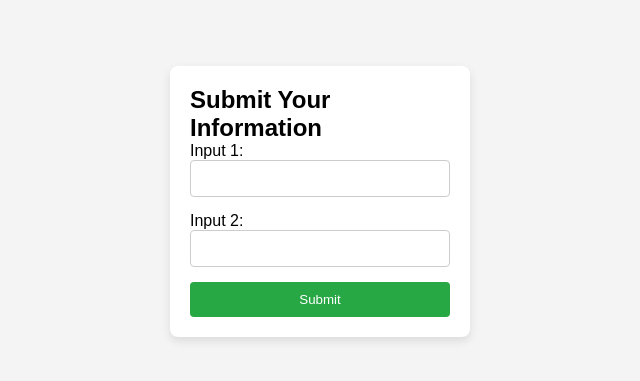
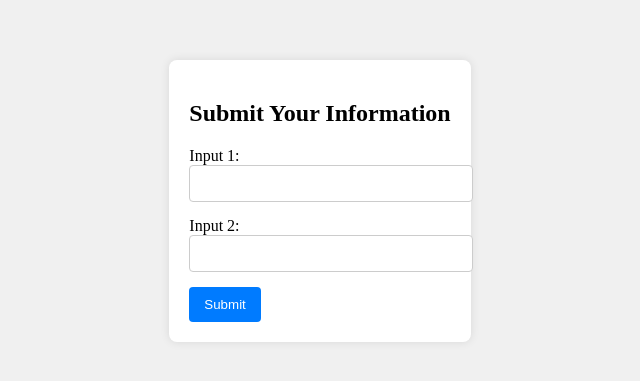
Before and after one commit to gbaresis/gbaresis.github.io, a plain HTML site: page index.html in a window 1280 px wide. Shown: the part 199-580 px from the top of the page, without its empty margins (320-960 px from the left). Drawn offline with Linux system fonts and the light colour scheme.

Commit message:
Update styles.css

```diff
--- a/styles.css
+++ b/styles.css
@@ -1,55 +1,57 @@
-* {
-    box-sizing: border-box; /* Makes width and height include padding and border */
+body {
+    display: flex;
+    justify-content: center;
+    align-items: center;
+    height: 100vh;
+    background-color: #f0f0f0; /* Light grey background */
     margin: 0;
-    padding: 0;
-}
-
-body {
-    font-family: Arial, sans-serif; /* Sets font */
-    background-color: #f4f4f4; /* Light gray background */
-    display: flex; /* Allows for centering */
-    justify-content: center; /* Centers horizontally */
-    align-items: center; /* Centers vertically */
-    height: 100vh; /* Full viewport height */
 }
 
 .container {
     background-color: white; /* White background for the form */
-    padding: 20px; /* Adds padding inside the container */
-    border-radius: 8px; /* Rounds the corners */
-    box-shadow: 0 4px 10px rgba(0, 0, 0, 0.1); /* Adds a shadow effect */
-    width: 300px; /* Fixed width for the form */
+    padding: 20px;
+    border-radius: 8px;
+    box-shadow: 0 0 10px rgba(0, 0, 0, 0.1);
+    opacity: 0; /* Start with full transparency */
+    animation: fadeIn 1s forwards; /* Apply fade-in animation */
 }
 
-.centered-form {
-    display: flex; /* Flexbox for easy alignment */
-    flex-direction: column; /* Stacks elements vertically */
+@keyframes fadeIn {
+    from {
+        opacity: 0; /* Start fully transparent */
+    }
+    to {
+        opacity: 1; /* End fully visible */
+    }
 }
 
 .input-group {
-    margin-bottom: 15px; /* Space between input groups */
+    margin-bottom: 15px; /* Space between input fields */
 }
 
-label {
-    margin-bottom: 5px; /* Space between label and input */
+input[type="text"] {
+    width: 100%; /* Full width input fields */
+    padding: 10px;
+    border: 1px solid #ccc; /* Light grey border */
+    border-radius: 4px; /* Rounded corners */
+    transition: border-color 0.3s; /* Smooth transition for border color */
 }
 
-input {
-    padding: 10px; /* Space inside input */
-    border: 1px solid #ccc; /* Light gray border */
-    border-radius: 4px; /* Rounds the corners */
-    width: 100%; /* Full width of the container */
+input[type="text"]:focus {
+    border-color: #007BFF; /* Change border color on focus */
+    outline: none; /* Remove outline */
 }
 
 button {
-    padding: 10px; /* Space inside button */
-    background-color: #28a745; /* Green background */
-    color: white; /* White text */
-    border: none; /* Removes default border */
-    border-radius: 4px; /* Rounds the corners */
-    cursor: pointer; /* Changes cursor on hover */
+    padding: 10px 15px;
+    background-color: #007BFF; /* Blue button */
+    color: white;
+    border: none;
+    border-radius: 4px;
+    cursor: pointer;
+    transition: background-color 0.3s; /* Smooth transition for background color */
 }
 
 button:hover {
-    background-color: #218838; /* Darker green on hover */
+    background-color: #0056b3; /* Darker blue on hover */
 }
```
